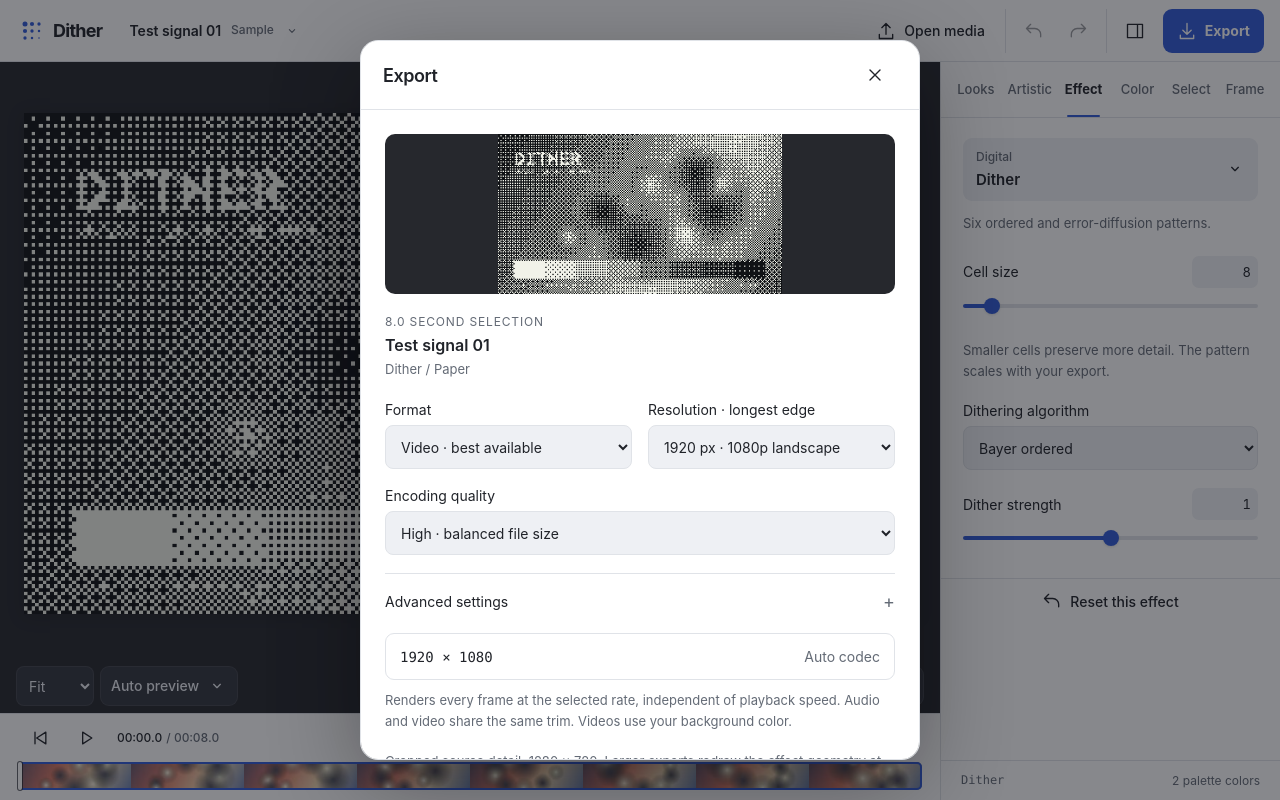
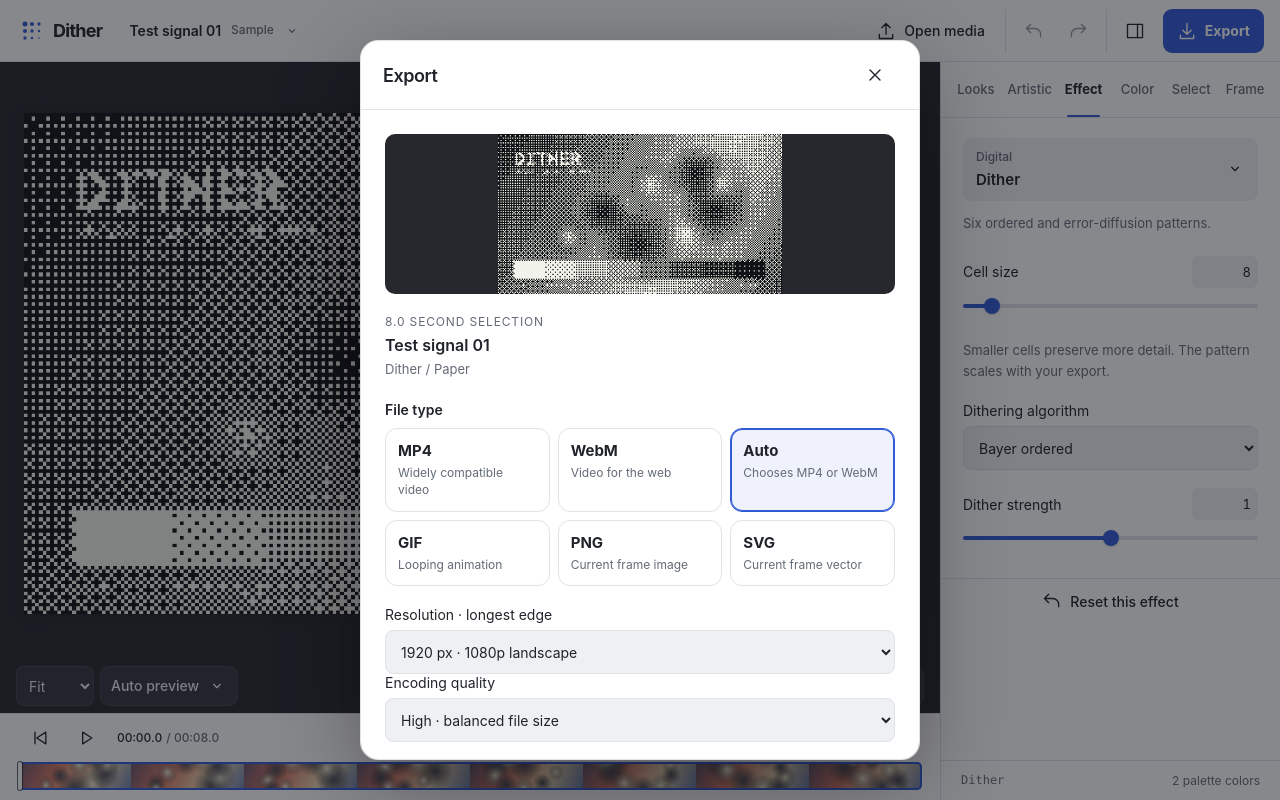
Before and after one commit to e-t-o-v-o/Dither-My-Balls-In-Yo-Mouth, a React (Vite) app: page / in a window 1280 px wide. Both pictures are taken after a click on the button "Export". Built offline with nearby package versions, Linux system fonts and the light colour scheme.

Commit message:
Make MP4 and download file types easy to choose (#12)
Expose accessible file-type choices, remember video export preferences, and make Auto and unsupported MP4 behavior explicit. Verified with 218 tests, all-effects export CI, and a decoded browser MP4 download.

```diff
--- a/src/App.css
+++ b/src/App.css
@@ -246,7 +246,18 @@
 .export-source { display: flex; flex-direction: column; gap: 6px; margin-bottom: 24px; }
 .export-source strong { font-size: 1rem; font-weight: 620; overflow-wrap: anywhere; }
 .export-source > span:last-child { color: var(--muted); font-size: .8125rem; }
-.export-grid { display: grid; grid-template-columns: 1fr 1fr; gap: 16px; }
+.export-grid { display: grid; grid-template-columns: 1fr; gap: 16px; }
+.export-types { padding: 0; margin: 0 0 20px; border: 0; min-width: 0; }
+.export-types legend { padding: 0; margin-bottom: 10px; font-size: .875rem; font-weight: 600; }
+.export-type-grid { display: grid; grid-template-columns: repeat(3, minmax(0, 1fr)); gap: 8px; }
+.export-type { position: relative; display: flex; flex-direction: column; gap: 5px; padding: 12px; border: 1px solid var(--line); border-radius: 12px; cursor: pointer; background: var(--panel); }
+.export-type input { position: absolute; opacity: 0; width: 1px; height: 1px; }
+.export-type strong { font-size: .9375rem; }
+.export-type span { font-size: .75rem; line-height: 1.4; color: var(--muted); }
+.export-type:has(input:checked) { border-color: var(--accent); box-shadow: inset 0 0 0 1px var(--accent); background: color-mix(in srgb, var(--accent) 8%, var(--panel)); }
+.export-type:has(input:focus-visible) { outline: 2px solid var(--accent); outline-offset: 3px; }
+.export-type:has(input:disabled) { opacity: .5; cursor: default; }
+@media (max-width: 399px) { .export-type-grid { grid-template-columns: repeat(2, minmax(0, 1fr)); } }
 .export-spec { display: flex; justify-content: space-between; align-items: center; gap: 12px; padding: 14px; border: 1px solid var(--line); border-radius: 9px; font-size: .875rem; font-variant-numeric: tabular-nums; }
 .export-spec > span:last-child { color: var(--muted); }
 .export-button { min-height: 48px; }
--- a/src/App.jsx
+++ b/src/App.jsx
@@ -32,6 +32,7 @@
 import { StyleBrowser } from "./studio/StyleBrowser";
 import { Timeline } from "./studio/Timeline";
 import { ProjectDownload } from "./studio/ProjectDownload";
+import { ExportFormat } from "./studio/ExportFormat";
 import { CropEditor } from "./studio/CropEditor";
 import { FrameControls } from "./studio/FrameControls";
 import {
@@ -162,7 +163,10 @@
     videoPreferences(readStorage("dither.video.v1", null)),
   );
   const videoSettings = useRef(exportDefaults);
-  const [format, setFormat] = useState("auto"),
+  const [format, setFormat] = useState(() => {
+      const saved = readStorage("dither.file-type.v1", "auto");
+      return ["auto", "mp4", "webm"].includes(saved) ? saved : "auto";
+    }),
     [resolution, setResolution] = useState(exportDefaults.resolution),
     [fps, setFps] = useState(
       hasPreciseExport()
@@ -202,6 +206,20 @@
           { id: "webm", label: "WEBM" },
         ]
       : liveFormats;
+  const unavailableFormat = ["mp4", "webm"].includes(format) && !formats.some(f => f.id === format);
+  const chooseFormat = (next) => {
+    setFormat(next);
+    if (["auto", "mp4", "webm"].includes(next))
+      writeStorage("dither.file-type.v1", next);
+    if (next === "gif") {
+      setFps(12);
+      setResolution("480");
+    } else if (format === "gif" ||
+      (["png", "svg"].includes(format) && ["auto", "mp4", "webm"].includes(next))) {
+      setFps(usePrecise ? videoSettings.current.fps : Math.min(30, videoSettings.current.fps));
+      setResolution(videoSettings.current.resolution);
+    }
+  };
   const set = useCallback((key, value) => {
     if (key === "effect") dispatch({ type: "effect", value });
     else if (key === "effect-reset") dispatch({ type: "effect-reset", value });
@@ -1575,47 +1593,8 @@
               </span>
             </div>
             <fieldset className="control-fieldset" disabled={busy}>
+              <ExportFormat value={format} onChange={chooseFormat} kind={source.kind} formats={formats} />
               <div className="export-grid">
-                <Select
-                  label="Format"
-                  value={format}
-                  onChange={(v) => {
-                    setFormat(v);
-                    if (v === "gif") {
-                      setFps(12);
-                      setResolution("480");
-                    } else {
-                      if (
-                        format === "gif" ||
-                        (["png", "svg"].includes(format) &&
-                          ["auto", "mp4", "webm"].includes(v))
-                      ) {
-                        setFps(
-                          usePrecise
-                            ? videoSettings.current.fps
-                            : Math.min(30, videoSettings.current.fps),
-                        );
-                        setResolution(videoSettings.current.resolution);
-                      }
-                    }
-                  }}
-                >
-                  {source.kind !== "image" && (
-                    <>
-                      <option value="auto">Video · best available</option>
-                      {formats.map((f) => (
-                        <option key={f.id} value={f.id}>
-                          {f.label} video
-                        </option>
-                      ))}
-                      {source.kind !== "camera" && (
-                        <option value="gif">Animated GIF</option>
-                      )}
-                    </>
-                  )}
-                  <option value="png">PNG · current frame</option>
-                  <option value="svg">SVG · vector frame</option>
-                </Select>
                 <Select
                   label="Resolution · longest edge"
                   value={resolution}
@@ -1657,8 +1636,8 @@
                 <span>
                   {format === "auto"
                     ? usePrecise
-                      ? "Auto codec"
-                      : formats[0]?.label || "Video encoder unavailable"
+                      ? exportPlan?.extension ? `Auto → ${exportPlan.extension.toUpperCase()}` : "Auto · checking file type"
+                      : formats[0] ? `Auto → ${formats[0].label}` : "Video encoder unavailable"
                     : format.toUpperCase()}
                 </span>
               </div>
@@ -1679,6 +1658,8 @@
                   exports redraw the effect geometry at the selected size.
                 </p>
               )}
+              {unavailableFormat && <p className="inline-error" role="status">{format.toUpperCase()} is unavailable in this browser’s current export mode. Choose another file type or export mode.</p>}
+              {format === "auto" && <p className="hint">Auto chooses a supported MP4 or WebM file. Select MP4 above if you need an .mp4 download.</p>}
               {exportPlan && (
                 <p
                   className={
@@ -1692,6 +1673,11 @@
                       `${exportPlan.extension.toUpperCase()} · approximately ${(exportPlan.estimatedBytes / 1024 / 1024).toFixed(1)} MB · Ready to export`}
                 </p>
               )}
+              {format === "mp4" && exportPlan?.error && liveFormats.some(f => f.id === "mp4") && (
+                <button className="full" onClick={() => { setEngine("live"); setFps(value => Math.min(30, value)); }}>
+                  Try MP4 with live recording
+                </button>
+              )}
               <button
                 className="primary full export-button"
                 onClick={startExport}
@@ -1699,6 +1685,7 @@
                   busy ||
                   !!exportPlan?.checking ||
                   !!exportPlan?.error ||
+                  unavailableFormat ||
                   (!["png", "svg", "gif"].includes(format) && !formats.length)
                 }
               >
--- /dev/null
+++ b/src/studio/ExportFormat.jsx
@@ -0,0 +1,34 @@
+import React from "react";
+
+const types = [
+  ["mp4", "MP4", "Widely compatible video"],
+  ["webm", "WebM", "Video for the web"],
+  ["auto", "Auto", "Chooses MP4 or WebM"],
+  ["gif", "GIF", "Looping animation"],
+  ["png", "PNG", "Current frame image"],
+  ["svg", "SVG", "Current frame vector"],
+];
+
+export function ExportFormat({ value, onChange, kind, formats }) {
+  return (
+    <fieldset className="export-types">
+      <legend>File type</legend>
+      <div className="export-type-grid">
+        {types.filter(([id]) => kind === "image"
+          ? ["png", "svg"].includes(id)
+          : kind !== "camera" || id !== "gif").map(([id, label, description]) => {
+          const unavailable = ["mp4", "webm"].includes(id) && !formats.some(f => f.id === id);
+          return (
+            <label className="export-type" key={id}>
+              <input type="radio" name="export-file-type" aria-label={label}
+                value={id} checked={value === id} disabled={unavailable}
+                onChange={() => onChange(id)} />
+              <strong>{label}</strong>
+              <span>{unavailable ? "Unavailable in this browser" : description}</span>
+            </label>
+          );
+        })}
+      </div>
+    </fieldset>
+  );
+}
--- a/src/studio/export-plan.js
+++ b/src/studio/export-plan.js
@@ -89,7 +89,9 @@
   checkAbort(signal);
   if (!codec)
     throw new Error(
-      "This format cannot encode at the selected size and frame rate. Try Auto, a lower resolution, or Live recording.",
+      format === "mp4"
+        ? "MP4 encoding is unavailable with these settings in this browser. Try a lower resolution or Live recording. Auto may create a WebM file instead."
+        : "This format cannot encode at the selected size and frame rate. Try Auto, a lower resolution, or Live recording.",
     );
   const estimatedBytes = Math.ceil(
       ((duration * (bitrate + (needsAudio ? 192_000 : 0))) / 8) * 1.08,
```
Also changed, not shown: 2 other files (tests, documents, lock files or other folders).
